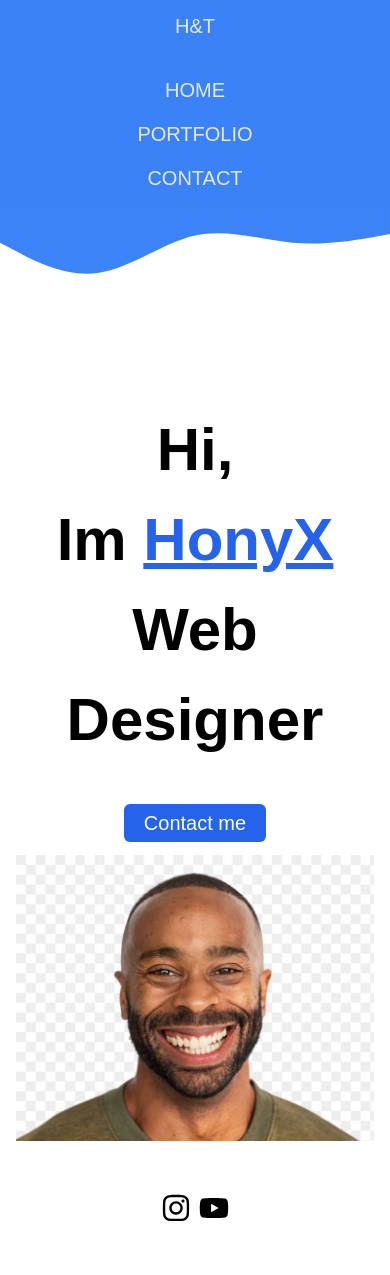
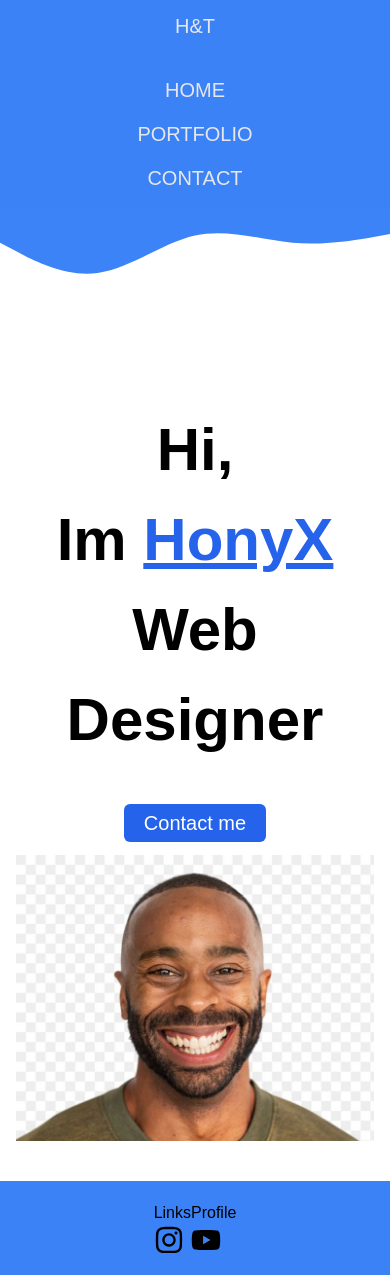
Before and after one commit to honyx22/hony_web, a JavaScript app: page / in a window 390 px wide. Before the commit the page ends 1235 px from the top, so only its background shows below. Built offline with nearby package versions, Linux system fonts and the light colour scheme.

Commit message:
responsive design

```diff
--- a/src/components/Footer.js
+++ b/src/components/Footer.js
@@ -4,21 +4,33 @@ import { FaYoutube } from "react-icons/fa6"
 
 const Footer = () => {
   return <div>
-    <div className="mx-4 my-3">
-      <ul className="flex gap-2 items-center flex-wrap justify-center lg:justify-end">
+    <footer className="bg-blue-500 py-5 px-5">
+      <div className="">
+        <div className="">
+          <ul className="flex gap-5 items-center flex-wrap justify-around">
+            <div className="flex justify-around items-center">
+              <div className="">
+                <h2>Links</h2>
                 <li className="">
                     <a href="#" className="">
                         <li className=""><a href="#" className="text-[30px]"><FaInstagram /></a></li>
                     </a>
                 </li>
+              </div>
 
+              <div className="">
+                <h2>Profile</h2>
                 <li className="">
                   <a href="#" className="">
                       <li className=""><a href="#" className="text-[30px]"><FaYoutube /></a></li>
                   </a>
                 </li>
+              </div>
+            </div>
           </ul>
         </div>
+      </div>
+    </footer>
   </div>
 }
 
--- a/src/components/Hero.js
+++ b/src/components/Hero.js
@@ -5,8 +5,8 @@ const Hero = () => {
   return <div>
     <main className="r">
         <section className="font-[650] text-[60px]">
-            <div className="flex flex-col text-center lg:text-left lg:w-[1400px] pt-[20px] m-auto">
-                <div className="flex justify-between my-10 flex-col lg:flex-row">
+            <div className="flex flex-col text-center lg:text-left max-w-[1260px] 2xl:max-w-full lg:w-[1400px] pt-[20px] m-auto">
+                <div className="flex lg:justify-between my-10 flex-col lg:flex-row">
                     <div className="pt-[50px]">
                         <div className="">
                             <h2>Hi,</h2>
```
Lines whose indentation alone changed are shown as unchanged.
